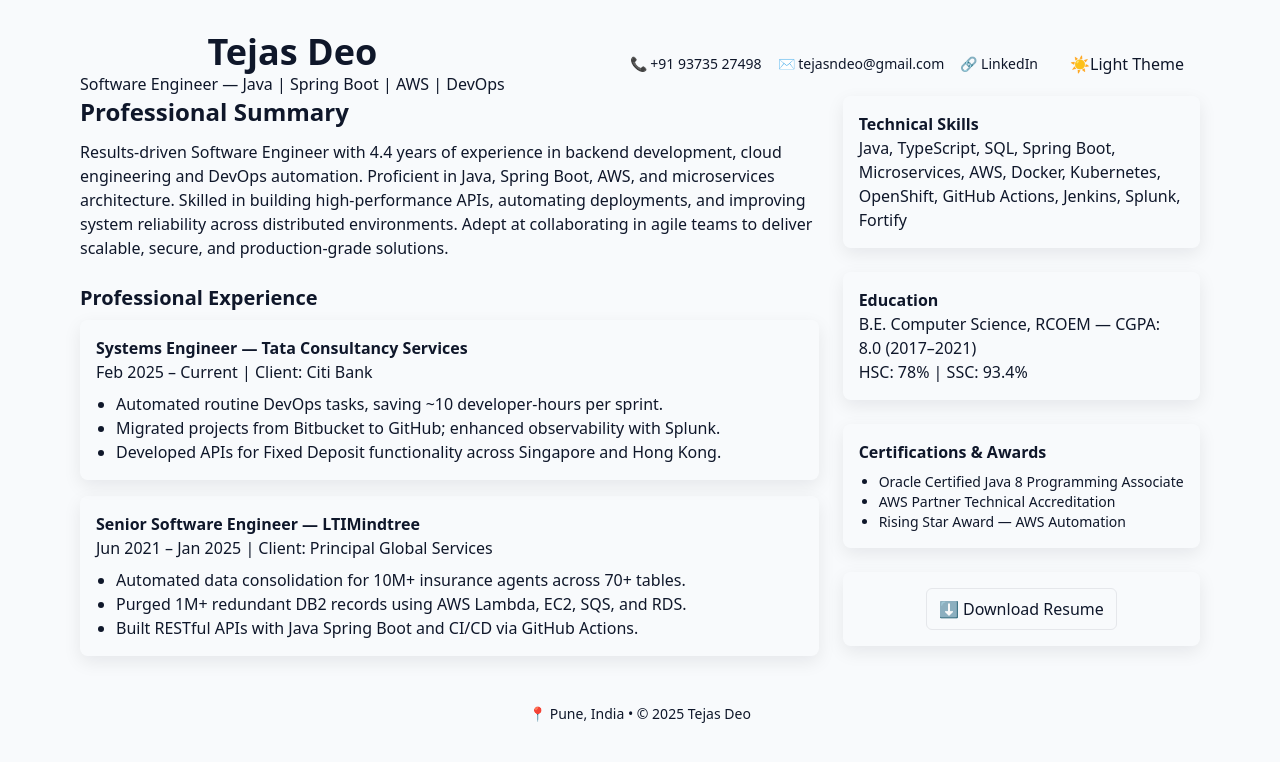
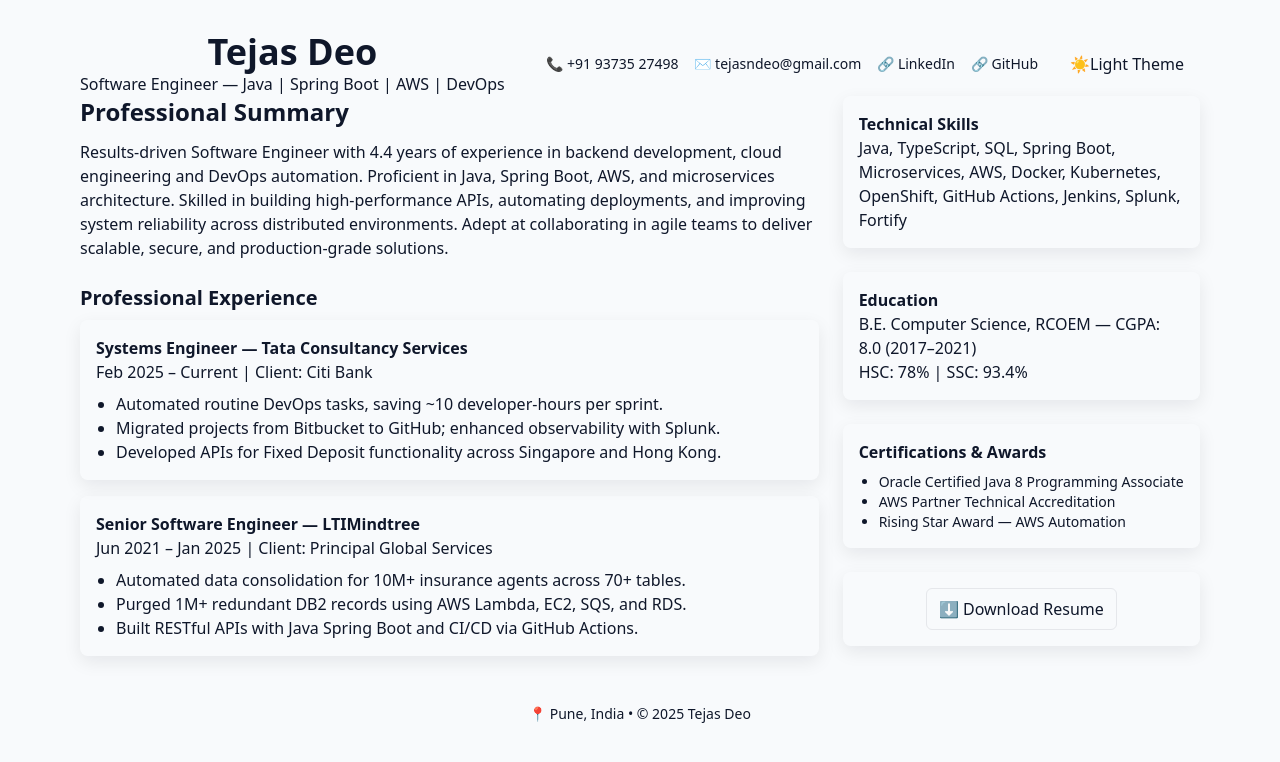
Before and after one commit to tejasdeo/tejas-portfolio, a React (Create React App) app: page / in a window 1280 px wide. Shown: the top 762 px of the page. Built offline with nearby package versions, Linux system fonts and the light colour scheme.

Commit message:
beautification

```diff
--- a/src/App.jsx
+++ b/src/App.jsx
@@ -32,6 +32,7 @@
           <a href="tel:+919373527498" className="text-sm">📞 +91 93735 27498</a>
           <a href="mailto:tejasndeo@gmail.com" className="text-sm">✉️ tejasndeo@gmail.com</a>
           <a href="https://www.linkedin.com/in/tejas-deo-32275217b/" target="_blank" rel="noreferrer" className="text-sm">🔗 LinkedIn</a>
+          <a href="https://github.com/tejasdeo" target="_blank" rel="noreferrer" className="text-sm">🔗 GitHub</a>
           <DarkToggle />
         </div>
       </header>
```
